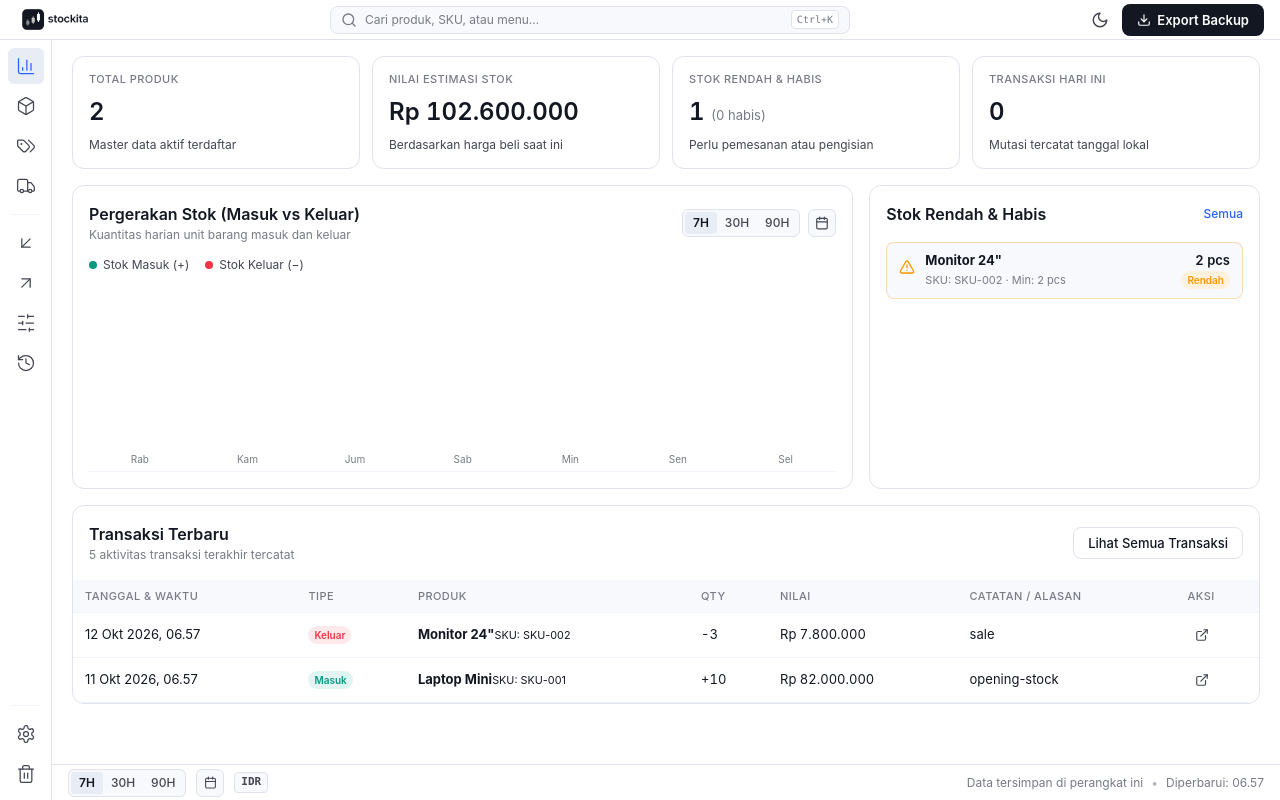
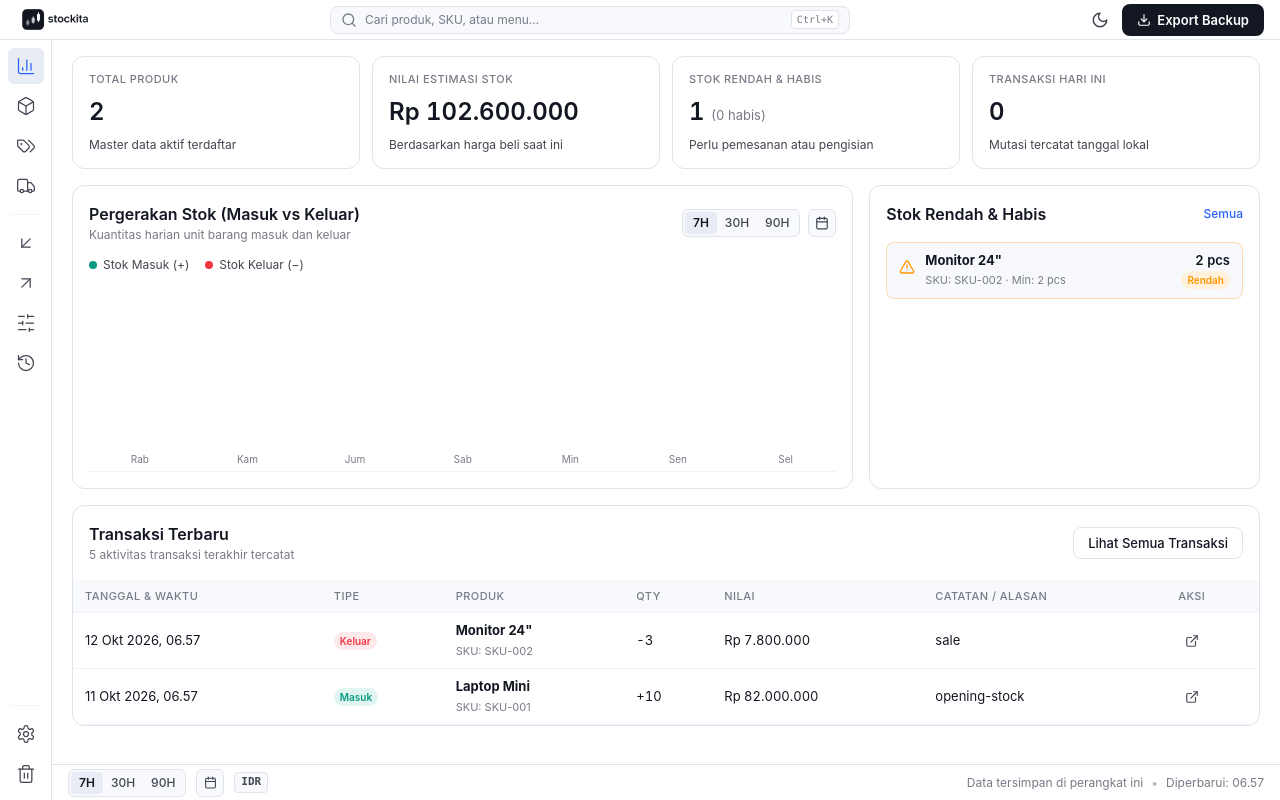
Before and after one commit to masdeven/stockita, a React (Vite) app: page / in a window 1280 px wide. Built offline with nearby package versions, Linux system fonts and the light colour scheme.

Commit message:
feat(ui): add category action to mobile sheet and optimize dashboard table layout

```diff
--- a/src/components/layout/AppShell.tsx
+++ b/src/components/layout/AppShell.tsx
@@ -286,6 +286,19 @@ export function AppShell({ children }: AppShellProps) {
           <button
             className="action-sheet-item"
             onClick={() => {
+              navigate('/categories?action=new');
+              setMobileAddSheetOpen(false);
+            }}
+          >
+            <Tags size={18} />
+            <div>
+              <strong>Tambah Kategori</strong>
+              <small>Buat kategori untuk mengelompokkan produk</small>
+            </div>
+          </button>
+          <button
+            className="action-sheet-item"
+            onClick={() => {
               navigate('/stock-in');
               setMobileAddSheetOpen(false);
             }}
--- a/src/features/categories/CategoriesPage.tsx
+++ b/src/features/categories/CategoriesPage.tsx
@@ -1,4 +1,5 @@
-import { useState } from 'react';
+import { useEffect, useState } from 'react';
+import { useSearchParams } from 'react-router-dom';
 import { useStockitaStore } from '../../store/useStockitaStore';
 import { Modal } from '../../components/ui/Modal';
 import { ConfirmDialog } from '../../components/ui/ConfirmDialog';
@@ -14,6 +15,7 @@ const colorOptions: { value: TokenColor; label: string; class: string }[] = [
 ];
 
 export function CategoriesPage() {
+  const [searchParams, setSearchParams] = useSearchParams();
   const categories = useStockitaStore((s) => s.categories);
   const products = useStockitaStore((s) => s.products);
   const addCategory = useStockitaStore((s) => s.addCategory);
@@ -37,6 +39,14 @@ export function CategoriesPage() {
     setNameError('');
     setIsModalOpen(true);
   };
+
+  useEffect(() => {
+    if (searchParams.get('action') === 'new') {
+      openAddModal();
+      searchParams.delete('action');
+      setSearchParams(searchParams, { replace: true });
+    }
+  }, [searchParams]);
 
   const openEditModal = (cat: Category) => {
     setEditingCategory(cat);
--- a/src/features/dashboard/DashboardPage.tsx
+++ b/src/features/dashboard/DashboardPage.tsx
@@ -351,11 +351,9 @@ export function DashboardPage() {
                           {tx.type === 'in' ? 'Masuk' : tx.type === 'out' ? 'Keluar' : 'Penyesuaian'}
                         </span>
                       </td>
-                      <td>
-                        <div className="cell-product">
-                          <strong>{tx.productNameSnapshot}</strong>
-                          <small>SKU: {tx.productSkuSnapshot}</small>
-                        </div>
+                      <td className="cell-name">
+                        <strong className="dashboard-product-name">{tx.productNameSnapshot}</strong>
+                        <span className="cell-sub">SKU: {tx.productSkuSnapshot}</span>
                       </td>
                       <td className={`text-right tabular-nums ${tx.type === 'in' ? 'text-pos' : tx.type === 'out' ? 'text-neg' : ''}`}>
                         {tx.type === 'in' ? `+${tx.qty}` : tx.type === 'out' ? `-${Math.abs(tx.qty)}` : (tx.qty > 0 ? `+${tx.qty}` : tx.qty)}
--- a/src/index.css
+++ b/src/index.css
@@ -778,6 +778,12 @@ a { color: var(--text-link); text-decoration: none; }
 .row-actions { display: flex; align-items: center; justify-content: flex-end; gap: 4px; }
 .cell-sku { font-size: 12px; color: var(--text-secondary); }
 .cell-name strong { display: block; font-size: 13px; }
+.dashboard-product-name {
+  max-width: 180px;
+  overflow: hidden;
+  text-overflow: ellipsis;
+  white-space: nowrap;
+}
 .cell-sub { font-size: 11px; color: var(--text-tertiary); }
 .cell-note { font-size: 12px; color: var(--text-secondary); max-width: 240px; overflow: hidden; text-overflow: ellipsis; white-space: nowrap; }
 .badge-deleted { color: var(--negative); font-size: 11px; }
```
